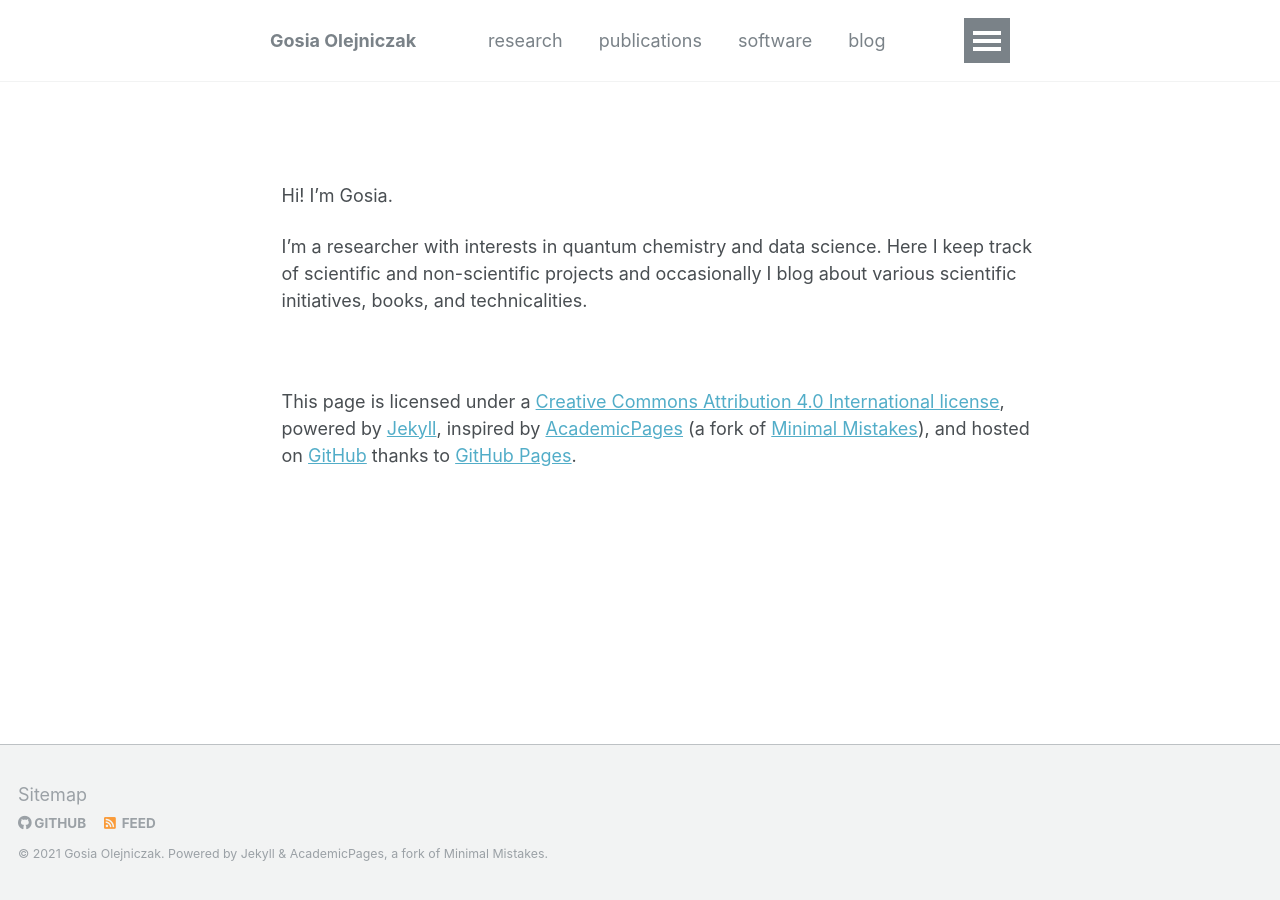
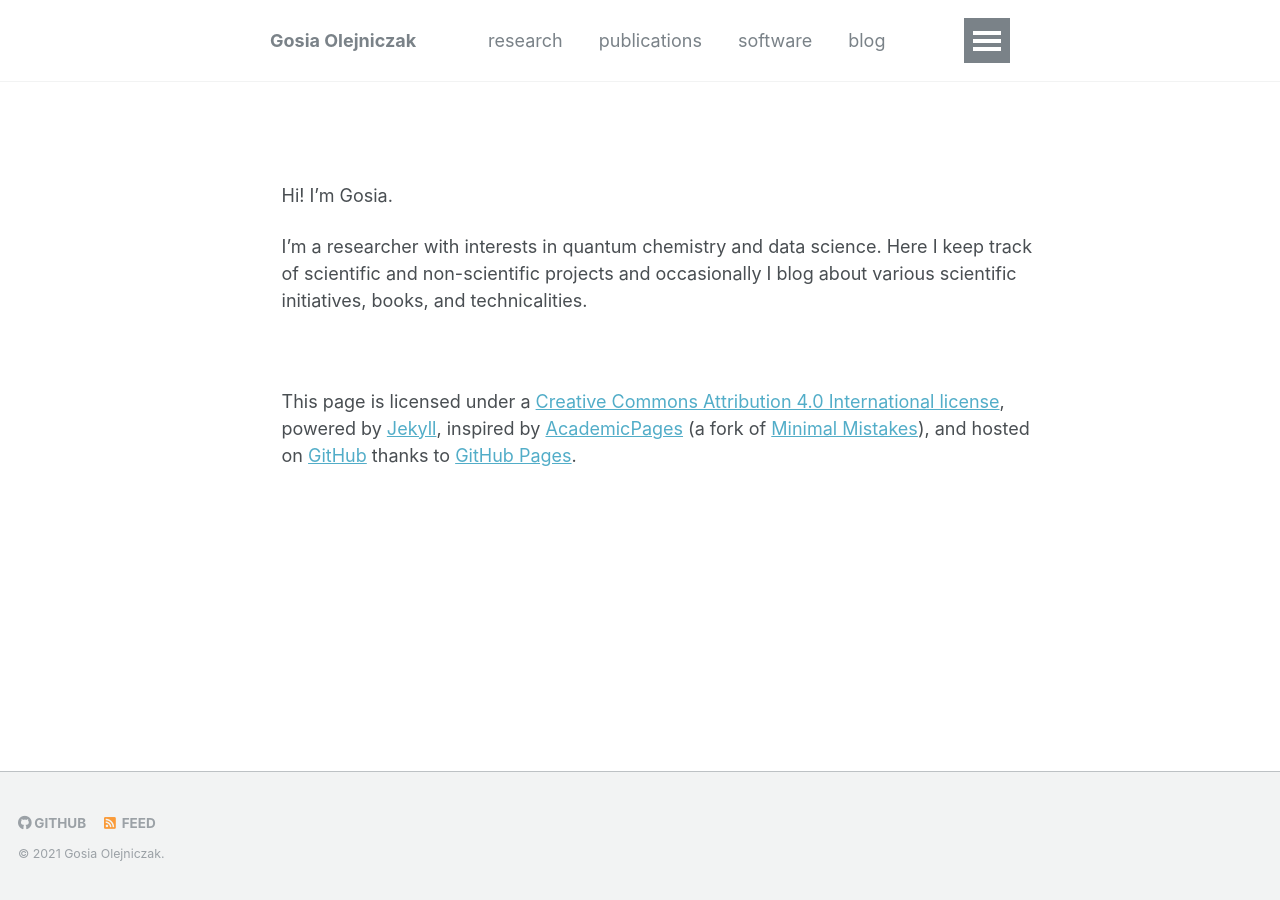
Before and after one commit to gosiao/gosiao.github.com, a Jekyll site: the page built from _pages/about.md, in a window 1280 px wide. Built offline with Jekyll 4.4.1, drawn with Linux system fonts in a browser that asks for light colours.

Commit message:
simplify footer

```diff
--- a/_includes/footer.html
+++ b/_includes/footer.html
@@ -21,4 +21,4 @@
   </ul>
 </div>
 
-<div class="page__footer-copyright">&copy; {{ site.time | date: '%Y' }} {{ site.name | default: site.title }}. {{ site.data.ui-text[site.locale].powered_by | default: "Powered by" }} <a href="http://jekyllrb.com" rel="nofollow">Jekyll</a> &amp; <a href="https://github.com/academicpages/academicpages.github.io">AcademicPages</a>, a fork of <a href="https://mademistakes.com/work/minimal-mistakes-jekyll-theme/" rel="nofollow">Minimal Mistakes</a>.</div>
+<div class="page__footer-copyright">&copy; {{ site.time | date: '%Y' }} {{ site.name | default: site.title }}. </div>
--- a/_includes/footer/custom.html
+++ b/_includes/footer/custom.html
@@ -1,3 +1,3 @@
 <!-- start custom footer snippets -->
-<a href="/sitemap/">Sitemap</a>
+<!-- <a href="/sitemap/">Sitemap</a> -->
 <!-- end custom footer snippets -->
```
